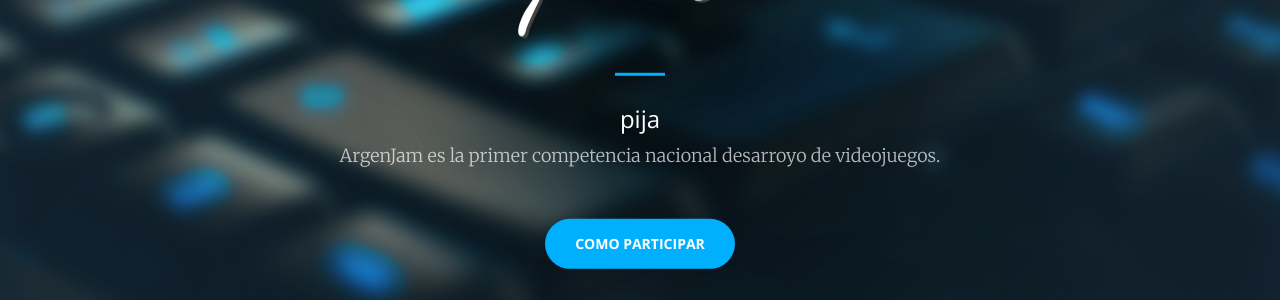
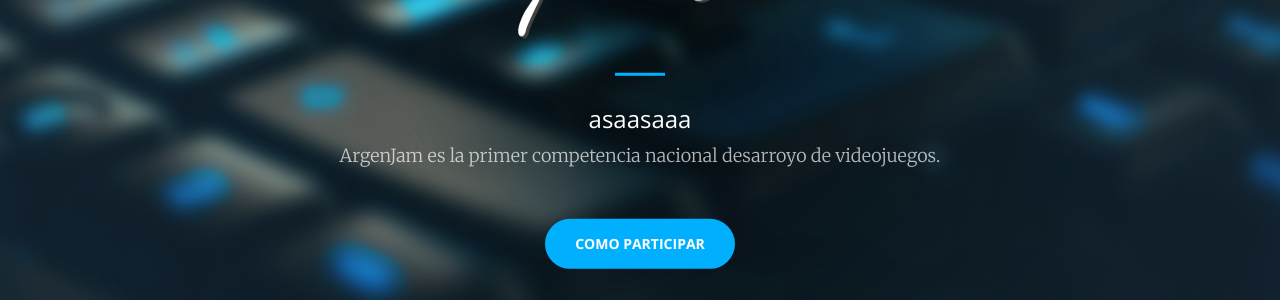
Before and after one commit to TabrisArg/argenjam, a Jekyll site: the page built from index.html, in a window 1280 px wide and 900 px high. Shown: the part 419-719 px from the top of the window. Built offline with Jekyll 4.4.1, drawn with Linux system fonts in a browser that asks for light colours.

Commit message:
rollback

```diff
--- a/_config.yml
+++ b/_config.yml
@@ -2,6 +2,7 @@
 title: ArgenJam
 description: This is the landing page for the ArgenJam Game Jam
 baseurl: "" # the subpath of your site, e.g. /blog/
+absolute_url: "https://tabrisarg.github.io/argenjam/"
 url: "gfsdfgsdgsdgsdfg" # the base hostname & protocol for your site
 email:
 twitter_username:
--- a/_includes/header.html
+++ b/_includes/header.html
@@ -3,7 +3,7 @@
         <div class="header-content-inner">
             <img src="/img/Logo_no_bg.png" alt="ArgenJam logo">
             <hr>
-            <h3>pija</h3>
+            <h3>asaasaaa</h3>
             <p>ArgenJam es la primer competencia nacional desarroyo de videojuegos.</p>
             <a href="#about" class="btn btn-primary btn-xl page-scroll">Como participar</a>
         </div>
```
